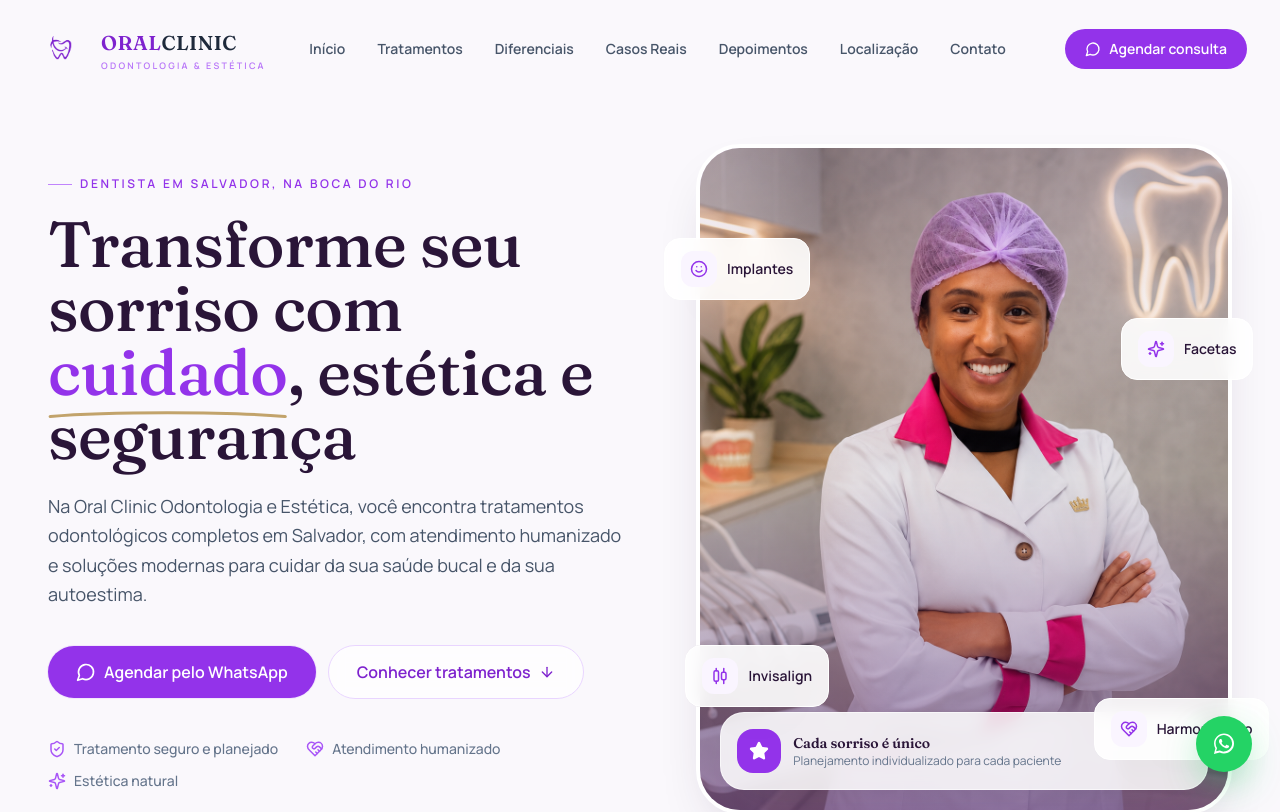
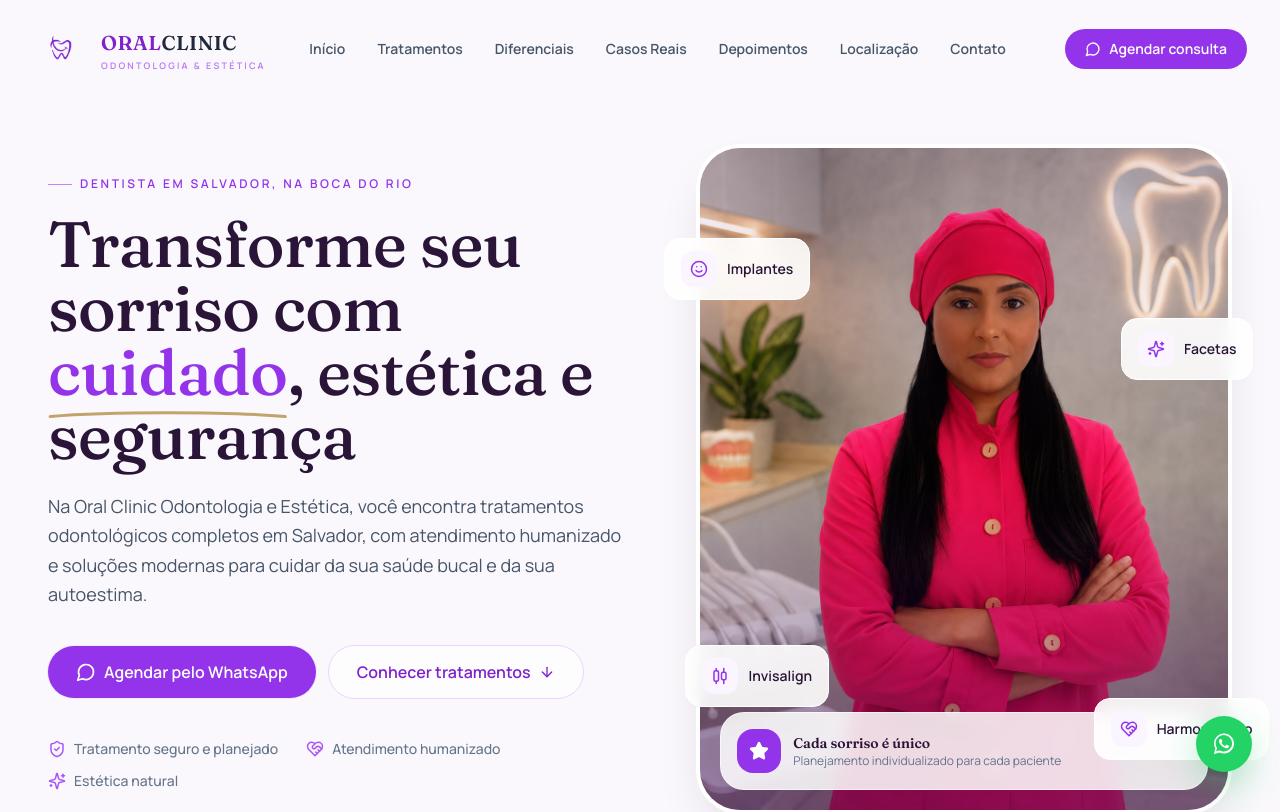
Before and after one commit to EmperorOfCoding/oral-clinic-site, a React (Vite) app: page / in a window 1280 px wide. Shown: the top 812 px of the page. Built offline with nearby package versions, Linux system fonts and the light colour scheme.

Commit message:
chore: atualiza imagem da hero section para foto_dona (2)

```diff
--- a/src/components/Hero.jsx
+++ b/src/components/Hero.jsx
@@ -115,7 +115,7 @@ export default function Hero() {
             */}
             <div className="relative h-full w-full overflow-hidden rounded-5xl border-4 border-white bg-brand-100 shadow-card">
               <img
-                src="/images/foto_dona.png"
+                src="/images/foto_dona (2).png"
                 alt="Dra. Claudia, cirurgiã dentista da Oral Clinic em Salvador"
                 className="h-full w-full object-cover"
                 width="1200"
```
Also changed, not shown: public/images/foto_dona (2).png (added).
